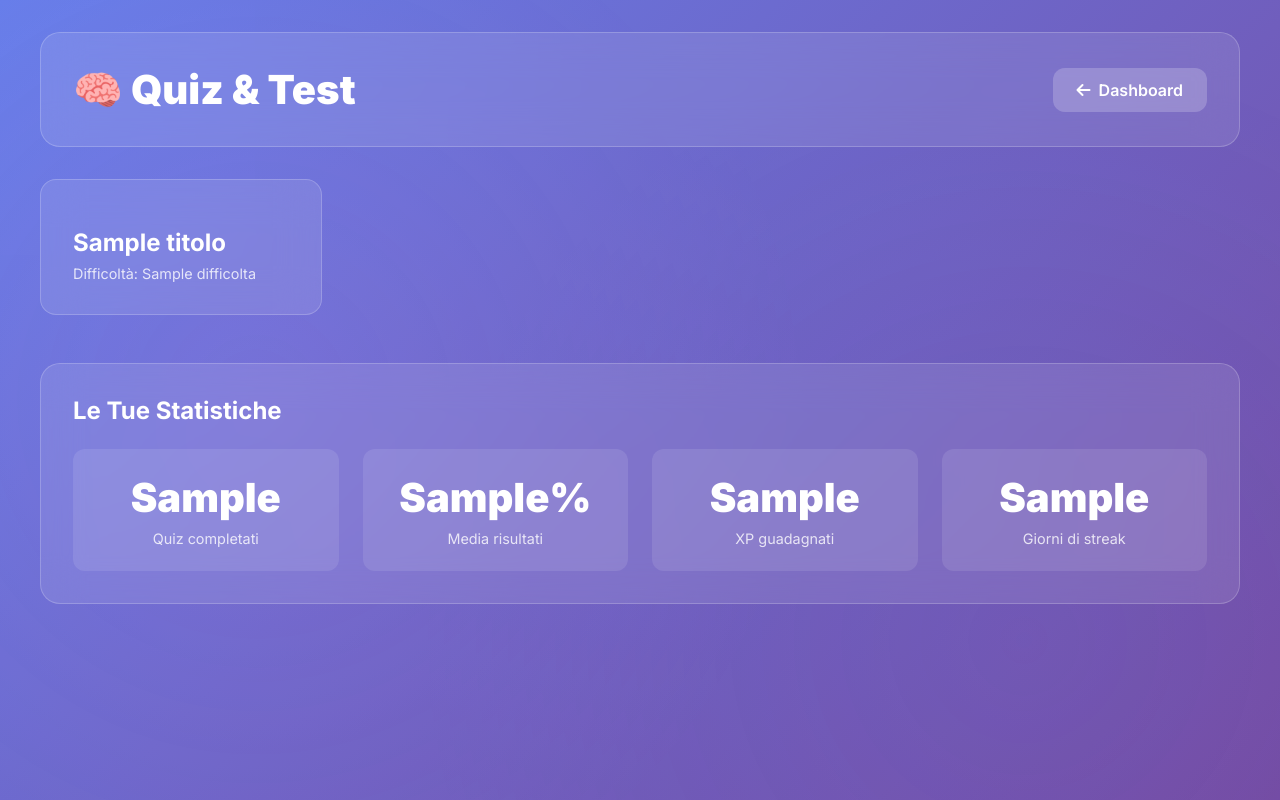
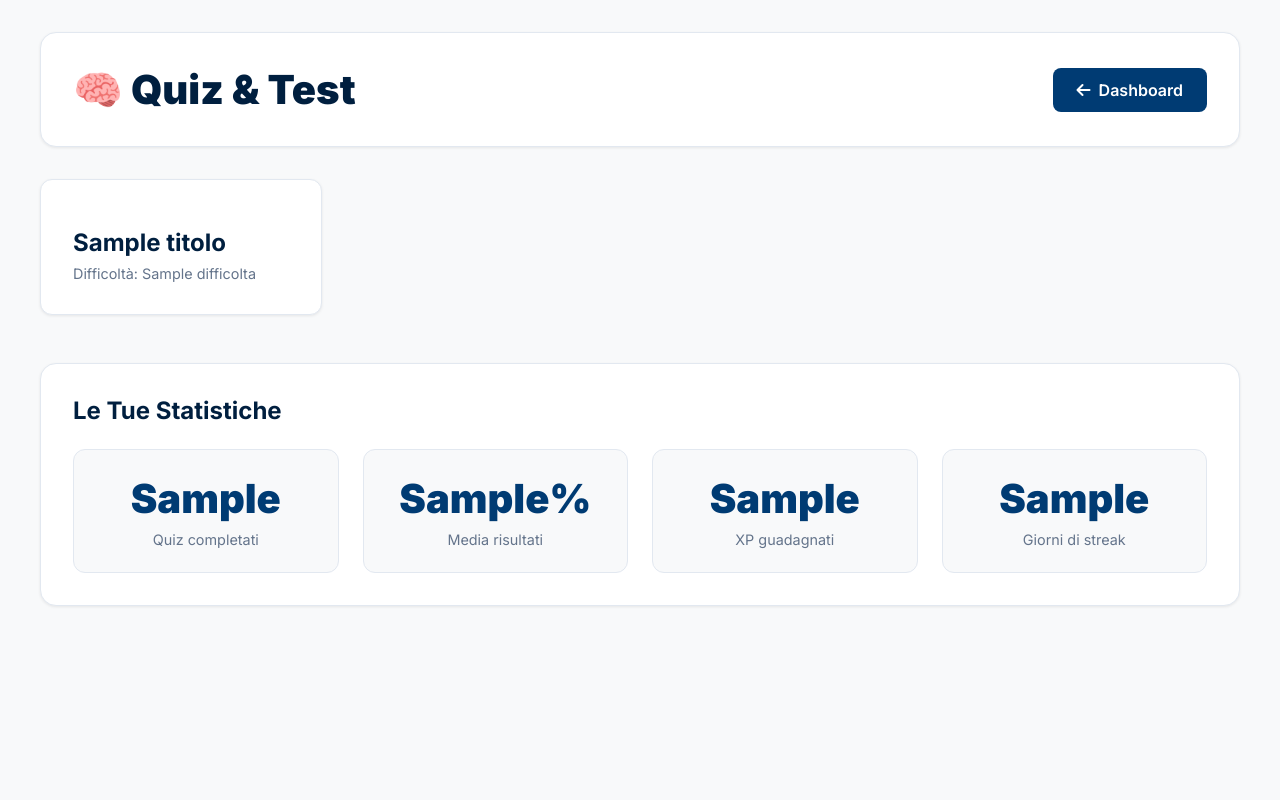
Before and after one commit to djsoulspotti-ops/Skajla, a Flask app: template templates/quiz_hub.html in a window 1280 px wide. Run offline with Flask 3, Linux system fonts and the light colour scheme; the template is opened without the code that fills it: most values are stand-ins (such as "Sample title", 1, 10 or a date in 2020).

Commit message:
Change page backgrounds to white and update element styling
Updates CSS in `templates/materiali.html` and `templates/quiz_hub.html` to replace purple gradients with white backgrounds, adjust element colors, border styles, and transition effects for a cleaner visual appearance.

Replit-Commit-Author: Agent
Replit-Commit-Session-Id: 1e1da9da-73c0-4b85-8375-d54c0e5aa000
Replit-Commit-Checkpoint-Type: intermediate_checkpoint
Replit-Commit-Screenshot-Url: https://storage.googleapis.com/screenshot-production-us-central1/e66c4a06-a7bb-4df3-8b1d-19060554ebd1/1e1da9da-73c0-4b85-8375-d54c0e5aa000/abnSCDo

```diff
--- a/templates/quiz_hub.html
+++ b/templates/quiz_hub.html
@@ -11,29 +11,10 @@
 
         body {
             font-family: 'Inter', sans-serif;
-            background: linear-gradient(135deg, #667eea 0%, #764ba2 100%);
+            background: #F8F9FA;
             min-height: 100vh;
-            color: white;
+            color: #1E293B;
             padding: 2rem;
-        }
-
-        body::before {
-            content: '';
-            position: fixed;
-            top: 0;
-            left: 0;
-            width: 100%;
-            height: 100%;
-            background:
-                radial-gradient(circle at 20% 50%, rgba(240, 147, 251, 0.15) 0%, transparent 50%),
-                radial-gradient(circle at 80% 80%, rgba(102, 126, 234, 0.15) 0%, transparent 50%);
-            pointer-events: none;
-            animation: pulse 10s ease-in-out infinite;
-        }
-
-        @keyframes pulse {
-            0%, 100% { opacity: 1; }
-            50% { opacity: 0.5; }
         }
 
         .container {
@@ -44,27 +25,28 @@
         }
 
         .header {
-            background: rgba(255, 255, 255, 0.1);
-            backdrop-filter: blur(20px);
-            border-radius: 20px;
+            background: white;
+            border-radius: 16px;
             padding: 2rem;
             margin-bottom: 2rem;
             display: flex;
             justify-content: space-between;
             align-items: center;
-            border: 1px solid rgba(255, 255, 255, 0.2);
+            border: 1px solid #E2E8F0;
+            box-shadow: 0 1px 3px rgba(0, 0, 0, 0.08);
         }
 
         .header h1 {
             font-size: 2.5rem;
             font-weight: 900;
+            color: #001F3F;
         }
 
         .btn {
             padding: 0.75rem 1.5rem;
-            background: rgba(255, 255, 255, 0.2);
+            background: #003B73;
             border: none;
-            border-radius: 12px;
+            border-radius: 8px;
             color: white;
             font-weight: 600;
             cursor: pointer;
@@ -72,12 +54,13 @@
             display: inline-flex;
             align-items: center;
             gap: 0.5rem;
-            transition: all 0.3s ease;
+            transition: all 0.2s ease;
         }
 
         .btn:hover {
-            background: rgba(255, 255, 255, 0.3);
-            transform: translateY(-2px);
+            background: #001F3F;
+            transform: translateY(-1px);
+            box-shadow: 0 4px 12px rgba(0, 59, 115, 0.2);
         }
 
         .quiz-categories {
@@ -88,18 +71,19 @@
         }
 
         .category-card {
-            background: rgba(255, 255, 255, 0.1);
-            backdrop-filter: blur(20px);
-            border-radius: 16px;
+            background: white;
+            border-radius: 12px;
             padding: 2rem;
-            border: 1px solid rgba(255, 255, 255, 0.2);
+            border: 1px solid #E2E8F0;
             cursor: pointer;
-            transition: all 0.3s ease;
+            transition: all 0.2s ease;
+            box-shadow: 0 1px 3px rgba(0, 0, 0, 0.08);
         }
 
         .category-card:hover {
-            background: rgba(255, 255, 255, 0.15);
-            transform: translateY(-5px);
+            border-color: #003B73;
+            transform: translateY(-2px);
+            box-shadow: 0 4px 12px rgba(0, 59, 115, 0.1);
         }
 
         .category-icon {
@@ -111,19 +95,24 @@
             font-size: 1.5rem;
             font-weight: 700;
             margin-bottom: 0.5rem;
+            color: #001F3F;
         }
 
         .category-meta {
-            opacity: 0.8;
+            color: #64748B;
             font-size: 0.9rem;
         }
 
         .stats-section {
-            background: rgba(255, 255, 255, 0.1);
-            backdrop-filter: blur(20px);
-            border-radius: 20px;
+            background: white;
+            border-radius: 16px;
             padding: 2rem;
-            border: 1px solid rgba(255, 255, 255, 0.2);
+            border: 1px solid #E2E8F0;
+            box-shadow: 0 1px 3px rgba(0, 0, 0, 0.08);
+        }
+
+        .stats-section h2 {
+            color: #001F3F;
         }
 
         .stats-grid {
@@ -136,18 +125,20 @@
         .stat-box {
             text-align: center;
             padding: 1.5rem;
-            background: rgba(255, 255, 255, 0.1);
+            background: #F8F9FA;
             border-radius: 12px;
+            border: 1px solid #E2E8F0;
         }
 
         .stat-value {
             font-size: 2.5rem;
             font-weight: 900;
             margin-bottom: 0.5rem;
+            color: #003B73;
         }
 
         .stat-label {
-            opacity: 0.8;
+            color: #64748B;
             font-size: 0.9rem;
         }
     </style>
```
Also changed, not shown: templates/materiali.html (+44 -48 lines), 1 other file.
